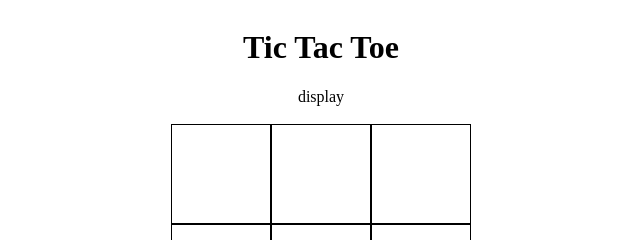
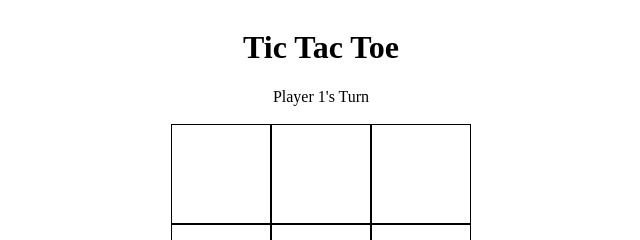
Before and after one commit to pn-code/tic-tac-toe, a plain HTML site: page index.html in a window 1280 px wide. Shown: the top 240 px of the page, 319-959 px from the left. Drawn offline with Linux system fonts and the light colour scheme.

Commit message:
"added text to #display"

```diff
--- a/index.html
+++ b/index.html
@@ -12,7 +12,7 @@
 
     <div id="display-container">
             <h1>Tic Tac Toe</h1>
-            <div id="display-text">display</div>
+            <div id="display-text">Player 1's Turn</div>
             <div id="restart"></div>
     </div>
     <div id="grid">
```
